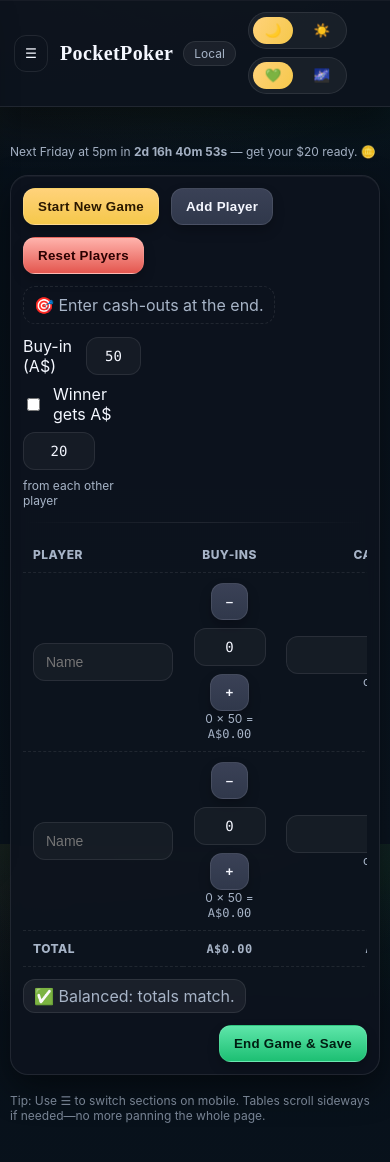
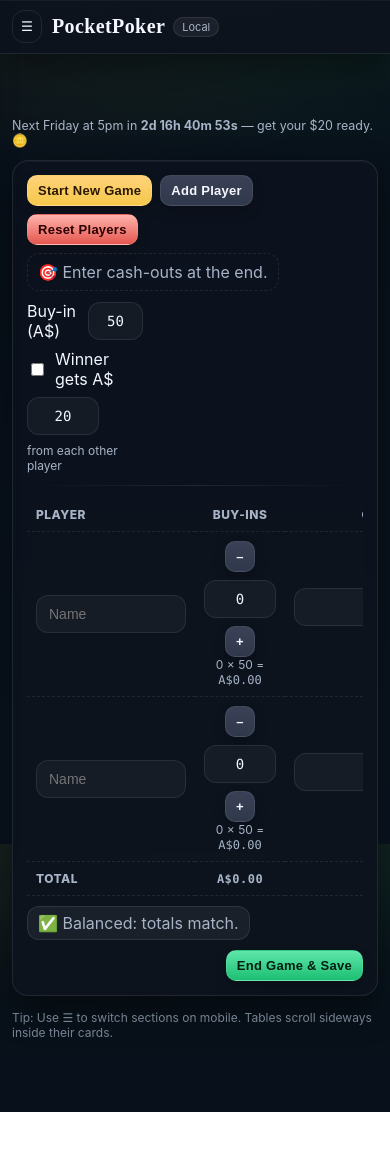
Before and after one commit to Parzival-0x9/pocketpoker, a React (Vite) app: page / in a window 390 px wide. Shown: the top 1162 px of the page. After the commit the page ends 1112 px from the top, so only its background shows below. Built offline with nearby package versions, Linux system fonts and the light colour scheme.

Commit message:
feat: add hamburger menu and mobile tabs

```diff
--- a/App.jsx
+++ b/App.jsx
@@ -32,7 +32,6 @@
   const [profiles,setProfiles]=useState(()=>{ try{ return JSON.parse(localStorage.getItem(PROFILES)) || {}; } catch { return {}; } });
   const [celebrated, setCelebrated] = useState(new Set());
 
-  // NEW: Tabbed navigation + drawer state
   const [tab, setTab] = useState(()=> localStorage.getItem('pp_tab') || 'game');
   const [drawerOpen, setDrawerOpen] = useState(false);
   const tabs = [
@@ -64,7 +63,7 @@
     localStorage.setItem(PROFILES, JSON.stringify(profiles));
   }, [profiles]);
 
-  const {due,days,hrs,mins,secs} = useCountdownToFriday();
+  const {days,hrs,mins,secs} = useCountdownToFriday();
 
   const totals=useMemo(()=>{
     const base=players.map(p=>({...p, buyInTotal:round2(p.buyIns*buyInAmount), baseCash:p.cashOut }));
@@ -139,7 +138,6 @@
     }
   }
 
-  // CSV export
   function downloadCSV(filename, rows){
     const csv = toCSV(rows);
     const blob = new Blob([csv], {type:'text/csv;charset=utf-8;'});
@@ -167,7 +165,6 @@
     downloadCSV("perhead.csv", r3);
   }
 
-  // confetti
   function burstConfetti(){
     let root = document.getElementById('confetti-root');
     if(!root){ root = document.createElement('div'); root.id='confetti-root'; document.body.appendChild(root); }
@@ -200,7 +197,6 @@
     });
   }, [history]);
 
-  // per-head status/method + PayID
   function markPerHeadPaid(gameId, name, method){
     setHistory(h=> h.map(g=>{
       if(g.id!==gameId) return g;
@@ -230,7 +226,6 @@
     }
   }
 
-  // Alerts: unpaid per-head past due
   const alerts = useMemo(()=>{
     const items=[]; const now = Date.now();
     history.forEach(g=>{
@@ -244,7 +239,6 @@
     return items;
   }, [history]);
 
-  // Ledgers
   const ledgers = useMemo(()=>{
     const L = new Map();
     const ensure = (n)=>{
@@ -270,7 +264,6 @@
     return out;
   }, [history]);
 
-  // Suggested names
   const knownNames = useMemo(()=>{
     const set = new Set();
     players.forEach(p=> p.name && set.add(p.name));
@@ -278,9 +271,8 @@
     return Array.from(set).sort();
   }, [players, history]);
 
-  // --- UI blocks as functions for cleanliness ---
   const GameSection = () => (
-    <div className="surface" style={{marginTop:16}}>
+    <div className="surface" style={{marginTop:12}}>
       <div className="controls">
         <div className="stack">
           <button className="btn primary" onClick={startGame}>Start New Game</button>
@@ -329,7 +321,7 @@
       </div>
 
       {Math.abs(totals.diff) > 0.01 ? (
-        <div className="header" style={{marginTop:12}}>
+        <div className="header" style={{marginTop:10}}>
           <div className="ribbon">⚠️ Off by {aud(totals.diff)}. Use Auto-Balance or tick Override.</div>
           <div className="toolbar">
             <button className="btn secondary" onClick={autoBalance}>Auto-Balance</button>
@@ -337,13 +329,13 @@
           </div>
         </div>
       ) : (
-        <div className="header" style={{marginTop:12}}>
+        <div className="header" style={{marginTop:10}}>
           <div className="ribbon">✅ Balanced: totals match.</div>
           <div className="toolbar"></div>
         </div>
       )}
 
-      <div className="toolbar" style={{justifyContent:'flex-end', marginTop:12}}>
+      <div className="toolbar" style={{justifyContent:'flex-end', marginTop:10}}>
         <button className="btn success" onClick={saveGameToHistory} disabled={Math.abs(totals.diff) > 0.01 && !overrideMismatch}>End Game & Save</button>
       </div>
     </div>
@@ -359,7 +351,6 @@
         </div>
       </div>
       <div className="meta">Click details to see full results, winner per-head payments, and settlement transfers.</div>
-
       <div className="table-wrapper">
         <table className="table">
           <thead>
@@ -583,7 +574,6 @@
 
   return (
     <div>
-      {/* Fixed top bar with hamburger & theme toggles */}
       <div className="topbar">
         <button className="hamburger" onClick={()=>setDrawerOpen(true)}>☰</button>
         <div className="brand">
@@ -608,13 +598,26 @@
       </div>
       <div className={"drawer-backdrop"+(drawerOpen?" open":"")} onClick={()=>setDrawerOpen(false)} />
       <div className={"drawer"+(drawerOpen?" open":"")}>
-        <div className="title-badge" style={{marginBottom:12}}>
+        <div className="title-badge" style={{marginBottom:10}}>
           <strong>Navigate</strong>
         </div>
         <div className="navgroup">
           {tabs.map(t=>(
             <button key={t.id} className={"tabbtn"+(tab===t.id?" active":"")} onClick={()=>{setTab(t.id); setDrawerOpen(false);}}>{t.label}</button>
           ))}
+        </div>
+        <div style={{height:10}} />
+        <div className="title-badge"><strong>Appearance</strong></div>
+        <div style={{height:6}} />
+        <div className="navgroup">
+          <div className="switch">
+            <button className={theme==='dark' ? 'active' : 'ghost'} onClick={()=>setTheme('dark')}>🌙 Dark</button>
+            <button className={theme==='light' ? 'active' : 'ghost'} onClick={()=>setTheme('light')}>☀️ Light</button>
+          </div>
+          <div className="switch">
+            <button className={felt==='emerald' ? 'active' : 'ghost'} onClick={()=>setFelt('emerald')}>💚 Emerald</button>
+            <button className={felt==='midnight' ? 'active' : 'ghost'} onClick={()=>setFelt('midnight')}>🌌 Midnight</button>
+          </div>
         </div>
       </div>
 
@@ -624,7 +627,7 @@
         <div className="kicker">Next Friday at 5pm in <strong>{days}d {hrs}h {mins}m {secs}s</strong> — get your $20 ready. 🪙</div>
 
         {alerts.length>0 && (
-          <div className="surface" style={{marginTop:14}}>
+          <div className="surface" style={{marginTop:12}}>
             {alerts.map(a=> (
               <div key={a.id} className="alert" style={{marginBottom:8}}>
                 Unpaid A${a.amount} per-head — winner <strong>{a.winner}</strong>, due <strong>{new Date(a.due).toLocaleString()}</strong>. Unpaid: {a.unpaid.join(', ')}.
@@ -638,7 +641,7 @@
         {tab==='ledgers' && <LedgersSection />}
         {tab==='profiles' && <ProfilesSection />}
 
-        <div className="footer meta">Tip: Use ☰ to switch sections on mobile. Tables scroll sideways if needed—no more panning the whole page.</div>
+        <div className="footer meta">Tip: Use ☰ to switch sections on mobile. Tables scroll sideways inside their cards.</div>
       </div>
     </div>
   );
--- a/styles.css
+++ b/styles.css
@@ -3,15 +3,12 @@
   --bg: #071019; --bg-2: #0a141f; --card: rgba(13,19,30,.95); --border: rgba(255,255,255,.085);
   --text: #F4F7FF; --muted: #a7b4c7;
   --gold-1: #ffd27a; --gold-2: #f5c84b; --gold-3: #b8870a;
-  --emerald-2: #1dbf73;
-  --slate-2: #8994a9; --slate-3: #2b3345;
-  --crimson-2: #e4574f;
+  --emerald-2: #1dbf73; --slate-2: #8994a9; --slate-3: #2b3345; --crimson-2: #e4574f;
   --shadow: 0 14px 34px rgba(0,0,0,.45), inset 0 1px 0 rgba(255,255,255,.04);
 }
 :root[data-theme="light"] {
   --bg: #faf7f1; --bg-2: #fffdf6; --card: rgba(255,255,255,.98); --border: rgba(8,12,20,.12);
-  --text: #111827; --muted: #6b7280;
-  --gold-1: #ffe08c; --gold-2: #f1c644; --gold-3: #9a6e00;
+  --text: #111827; --muted: #6b7280; --gold-1: #ffe08c; --gold-2: #f1c644; --gold-3: #9a6e00;
   --emerald-2: #10b981; --slate-2: #5c667b; --slate-3: #d1d6e0; --crimson-2: #ef4444;
   --shadow: 0 12px 28px rgba(0,0,0,.08), inset 0 1px 0 rgba(255,255,255,.6);
 }
@@ -22,8 +19,10 @@
   margin:0;font-family:Inter,ui-sans-serif,system-ui,-apple-system,'Segoe UI',Roboto,Arial;
   color:var(--text);
   background: linear-gradient(180deg,var(--bg) 0%,var(--bg-2) 100%);
+  padding-top: env(safe-area-inset-top);
 }
-/* felt theme overlay */
+
+/* Felt accents */
 :root[data-felt="emerald"] body{
   background:
     radial-gradient(900px 500px at 85% -15%, rgba(29,191,115,.14), transparent 60%),
@@ -37,23 +36,28 @@
     linear-gradient(180deg,#060a12 0%,#0a1020 100%);
 }
 
+/* Layout */
 .container{max-width:1120px;margin:0 auto;padding:64px 18px 80px}
-h1{font-family:'Playfair Display',serif;font-weight:800;letter-spacing:.02em;font-size:clamp(24px,6vw,44px);margin:0}
-.kicker{color:var(--muted);margin-top:8px}
-.surface{background:var(--card);border:1px solid var(--border);border-radius:18px;padding:18px;box-shadow:var(--shadow);backdrop-filter:blur(6px)}
-.surface+.surface{margin-top:18px}
-.header{display:flex;justify-content:space-between;gap:12px;align-items:center;margin-bottom:12px}
-.title-badge{display:inline-flex;align-items:center;gap:10px}
-.badge{padding:4px 10px;border:1px solid var(--border);background:rgba(255,255,255,.06);border-radius:999px;font-size:12px;color:var(--muted)}
+@media (max-width:900px){
+  .container{padding:56px 12px 72px}
+}
+h1{font-family:'Playfair Display',serif;font-weight:800;letter-spacing:.02em;font-size:clamp(22px,6vw,44px);margin:0}
+.kicker{color:var(--muted);margin-top:6px;font-size:clamp(12px,3.2vw,14px)}
+.surface{background:var(--card);border:1px solid var(--border);border-radius:16px;padding:14px;box-shadow:var(--shadow);backdrop-filter:blur(6px)}
+.surface+.surface{margin-top:14px}
+.header{display:flex;justify-content:space-between;gap:10px;align-items:center;margin-bottom:10px}
+.title-badge{display:inline-flex;align-items:center;gap:8px}
+.badge{padding:2px 8px;border:1px solid var(--border);background:rgba(255,255,255,.06);border-radius:999px;font-size:11px;color:var(--muted)}
 .toolbar{display:flex;gap:8px;flex-wrap:wrap}
 
-/* Flat buttons */
+/* Buttons */
 .btn{
   appearance:none;border:1px solid var(--border);cursor:pointer;
-  color:var(--text);padding:10px 14px;border-radius:12px;font-weight:800;letter-spacing:.02em;
+  color:var(--text);padding:9px 12px;border-radius:12px;font-weight:800;letter-spacing:.02em;
   background: linear-gradient(180deg, rgba(255,255,255,.12), rgba(255,255,255,.04));
   box-shadow: 0 6px 12px rgba(0,0,0,.22);
   transition: transform .05s ease, filter .2s ease, box-shadow .2s ease;
+  font-size:14px; line-height:1;
 }
 .btn:hover{transform:translateY(-1px)}
 .btn:active{transform:translateY(0)}
@@ -62,84 +66,65 @@
 .btn.success{background:linear-gradient(180deg,#5ee6aa,var(--emerald-2)); color:#001e12}
 .btn.danger{background:linear-gradient(180deg,#ffb3ac,var(--crimson-2)); color:#2a0000}
 .btn.ghost{background:transparent;box-shadow:none;color:var(--muted)}
+@media (max-width:900px){
+  .btn{padding:8px 10px; font-size:13px; border-radius:10px}
+}
 
-.controls{display:grid;grid-template-columns:repeat(12,1fr);gap:12px;align-items:center}
-.controls .stack{grid-column:span 12;display:flex;gap:12px;flex-wrap:wrap}
+/* Controls grid */
+.controls{display:grid;grid-template-columns:repeat(12,1fr);gap:10px;align-items:center}
+.controls .stack{grid-column:span 12;display:flex;gap:8px;flex-wrap:wrap}
 @media (min-width:860px){.controls .stack{grid-column:span 8}.controls .toggles{grid-column:span 4;justify-self:end}}
 
-label.inline{display:inline-flex;align-items:center;gap:10px}
+label.inline{display:inline-flex;align-items:center;gap:8px}
 select,input[type="text"],input[type="number"]{background:rgba(255,255,255,.04);color:var(--text);border:1px solid var(--border);border-radius:12px;padding:10px 12px;font-size:14px;min-width:0}
-input[type="number"].small{width:96px;text-align:center}
-input[type="text"].name{width:220px}
+input[type="number"].small{width:84px;text-align:center}
+input[type="text"].name{width:200px}
+@media (max-width:900px){
+  input[type="number"].small{width:72px}
+  input[type="text"].name{width:150px}
+}
 input[type=number]::-webkit-outer-spin-button,input[type=number]::-webkit-inner-spin-button{-webkit-appearance:none;margin:0}
 input[type=number]{-moz-appearance:textfield}
 
-.table{width:100%;border-collapse:collapse;min-width:640px}
-.table th,.table td{padding:10px 10px;border-bottom:1px dashed var(--border)}
+/* Tables */
+.table-wrapper{width:100%;overflow-x:auto;-webkit-overflow-scrolling:touch}
+.table{width:100%;border-collapse:collapse;min-width:520px}
+.table th,.table td{padding:9px;border-bottom:1px dashed var(--border)}
 .table th{text-align:left;color:var(--muted);font-weight:800;letter-spacing:.04em;text-transform:uppercase;font-size:12px}
 .table th.center,.table td.center{text-align:center}
 .table td.center input{text-align:center}
 .table td .toolbar{justify-content:center}
 .right{text-align:right}.center{text-align:center}
 .meta{color:var(--muted);font-size:12px}
-hr.hair{border:none;height:1px;background:linear-gradient(90deg,transparent,var(--border),transparent);margin:14px 0}
+hr.hair{border:none;height:1px;background:linear-gradient(90deg,transparent,var(--border),transparent);margin:12px 0}
 .ribbon{display:inline-flex;align-items:center;gap:8px;background:rgba(255,255,255,.06);border:1px solid var(--border);padding:6px 10px;border-radius:12px;color:var(--muted)}
 .pill{display:inline-flex;align-items:center;gap:8px;border:1px dashed var(--border);padding:8px 10px;border-radius:12px;color:var(--muted)}
-.footer{opacity:.7;margin-top:18px;font-size:12px}
+.footer{opacity:.7;margin-top:14px;font-size:12px}
 .mono{font-family:'JetBrains Mono',ui-monospace,SFMono-Regular,Menlo,Monaco,Consolas}
-.switch{position:relative;display:inline-flex;align-items:center;gap:8px;padding:4px;border:1px solid var(--border);border-radius:999px;background:rgba(255,255,255,.05)}
-.switch button{border:0;padding:6px 12px;border-radius:999px;cursor:pointer;font-weight:800}
+.switch{position:relative;display:inline-flex;align-items:center;gap:6px;padding:4px;border:1px solid var(--border);border-radius:999px;background:rgba(255,255,255,.05)}
+.switch button{border:0;padding:6px 10px;border-radius:999px;cursor:pointer;font-weight:800}
 .switch .active{background:linear-gradient(120deg,var(--gold-1),var(--gold-2));color:#2a1800}
 .switch .ghost{background:transparent;color:var(--muted)}
 .detail{background:rgba(0,0,0,.06);border:1px dashed var(--border);padding:10px;border-radius:12px;margin-top:10px}
-
 .alert{background:rgba(255,183,3,.12); border:1px solid rgba(255,183,3,.35); color:#ffd27a; padding:10px 12px; border-radius:12px}
-
-.chip{display:inline-block;width:14px;height:14px;border-radius:50%;margin-left:6px;background:radial-gradient(circle at 30% 30%, #fff6, transparent 40%), conic-gradient(#b91c1c 0 20%, #4b5563 0 30%, #b91c1c 0 50%, #4b5563 0 60%, #b91c1c 0 80%, #4b5563 0 90%, #b91c1c 0 100%); border:2px solid #eee8; box-shadow:0 0 0 1px #0006 inset}
+.chip{display:inline-block;width:12px;height:12px;border-radius:50%;margin-left:6px;background:radial-gradient(circle at 30% 30%, #fff6, transparent 40%), conic-gradient(#b91c1c 0 20%, #4b5563 0 30%, #b91c1c 0 50%, #4b5563 0 60%, #b91c1c 0 80%, #4b5563 0 90%, #b91c1c 0 100%); border:2px solid #eee8; box-shadow:0 0 0 1px #0006 inset}
 #confetti-root{position:fixed;inset:0;pointer-events:none;overflow:hidden}
 .confetti{position:fixed;top:-10px;width:6px;height:10px;opacity:0.95;animation:confettiFall 1200ms ease-out forwards}
 @keyframes confettiFall {0%{transform:translateY(-10px) rotate(0)} 100%{transform:translateY(110vh) rotate(720deg); opacity:0}}
 
-/* ---------- NEW: Mobile-first navigation ---------- */
-.topbar {
-  position:fixed; top:0; left:0; right:0;
-  display:flex; align-items:center; justify-content:space-between; gap:12px;
-  padding:12px 14px; background:var(--card); border-bottom:1px solid var(--border); box-shadow:var(--shadow); z-index:20;
-}
-.hamburger { appearance:none; background:transparent; border:1px solid var(--border); border-radius:12px; padding:10px; color:var(--text) }
-.brand { display:flex; align-items:center; gap:10px }
+/* Mobile-first navigation */
+.topbar { position:fixed; top:0; left:0; right:0; display:flex; align-items:center; justify-content:space-between; gap:10px; padding:10px 12px; background:var(--card); border-bottom:1px solid var(--border); box-shadow:var(--shadow); z-index:20; }
+.hamburger { appearance:none; background:transparent; border:1px solid var(--border); border-radius:12px; padding:8px; color:var(--text) }
+.brand { display:flex; align-items:center; gap:8px }
 .brand h1 { font-size:20px }
-.spacer { height:64px } /* pushes content below fixed topbar */
-
-.drawer-backdrop {
-  position:fixed; inset:0; background:rgba(0,0,0,.35); backdrop-filter: blur(2px);
-  opacity:0; pointer-events:none; transition:opacity .18s ease; z-index:25;
-}
+.spacer { height:56px }
+.drawer-backdrop { position:fixed; inset:0; background:rgba(0,0,0,.35); backdrop-filter: blur(2px); opacity:0; pointer-events:none; transition:opacity .18s ease; z-index:25 }
 .drawer-backdrop.open { opacity:1; pointer-events:all }
-.drawer {
-  position:fixed; top:0; left:-280px; bottom:0; width:260px; background:var(--card); border-right:1px solid var(--border);
-  padding:16px; box-shadow: var(--shadow); z-index:30; transition:left .18s ease;
-}
+.drawer { position:fixed; top:0; left:-280px; bottom:0; width:260px; background:var(--card); border-right:1px solid var(--border); padding:16px; box-shadow: var(--shadow); z-index:30; transition:left .18s ease }
 .drawer.open { left:0 }
 .navgroup { display:flex; flex-direction:column; gap:10px; margin-top:8px }
 .tabbtn { padding:10px 12px; border-radius:10px; border:1px solid var(--border); background:rgba(255,255,255,.04); cursor:pointer; text-align:left; font-weight:700 }
 .tabbtn.active { background:linear-gradient(120deg,var(--gold-1),var(--gold-2)); color:#2a1800 }
-
-/* Top tabs for desktop */
-.top-tabs { display:none; gap:8px; }
-@media (min-width:900px){
-  .top-tabs { display:flex; }
-  .hamburger { display:none; }
-  .spacer { height:88px }
-  .brand h1 { font-size:28px }
-}
-
-/* ---------- NEW: Mobile table ergonomics ---------- */
-.table-wrapper { width:100%; overflow-x:auto; -webkit-overflow-scrolling:touch; }
-@media (max-width:640px){
-  .container{padding:72px 10px 72px}
-  .surface{padding:12px}
-  input[type="text"].name{width:140px}
-  input[type="number"].small{width:72px}
-  .kicker{font-size:12px}
-}
+.top-tabs { display:none; gap:8px }
+@media (min-width:900px){ .top-tabs { display:flex } .hamburger { display:none } .spacer { height:72px } .brand h1 { font-size:28px } }
+@media (max-width:900px){ .topbar .switch{ display:none } }
```
